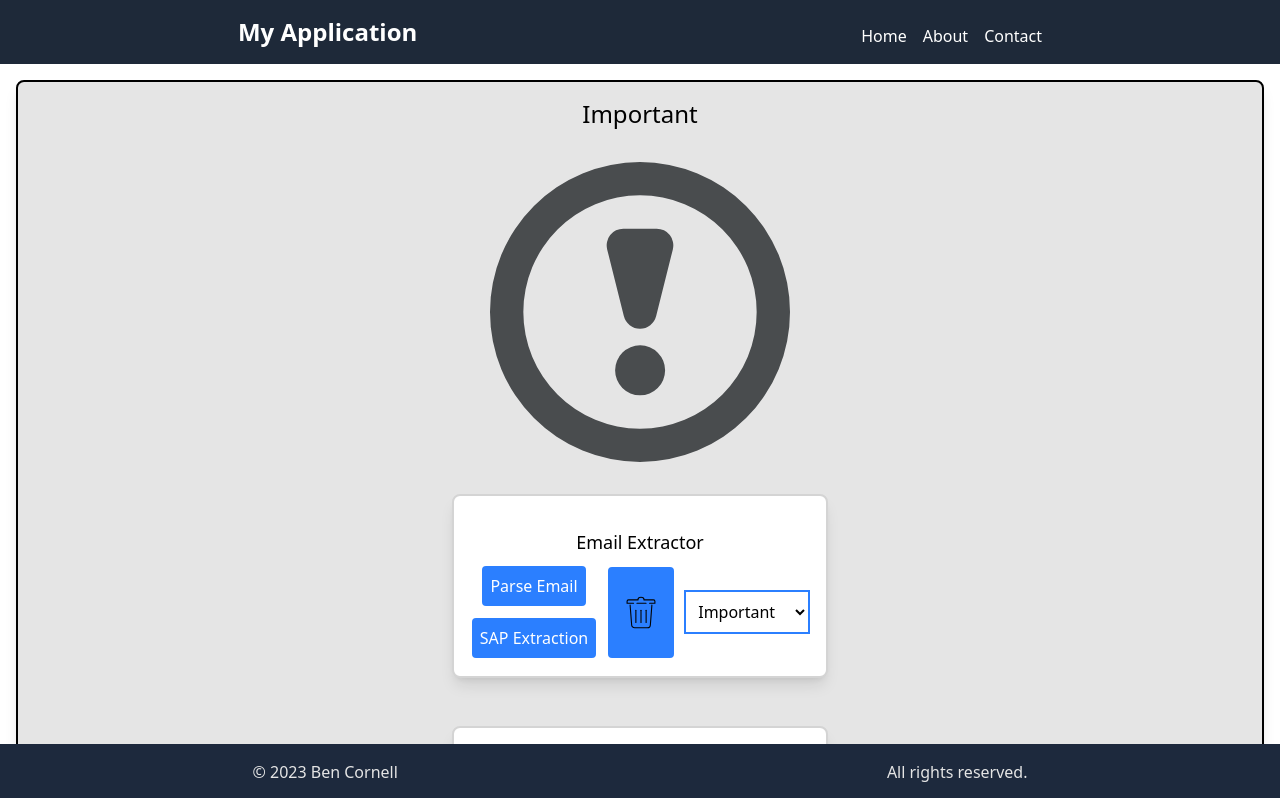
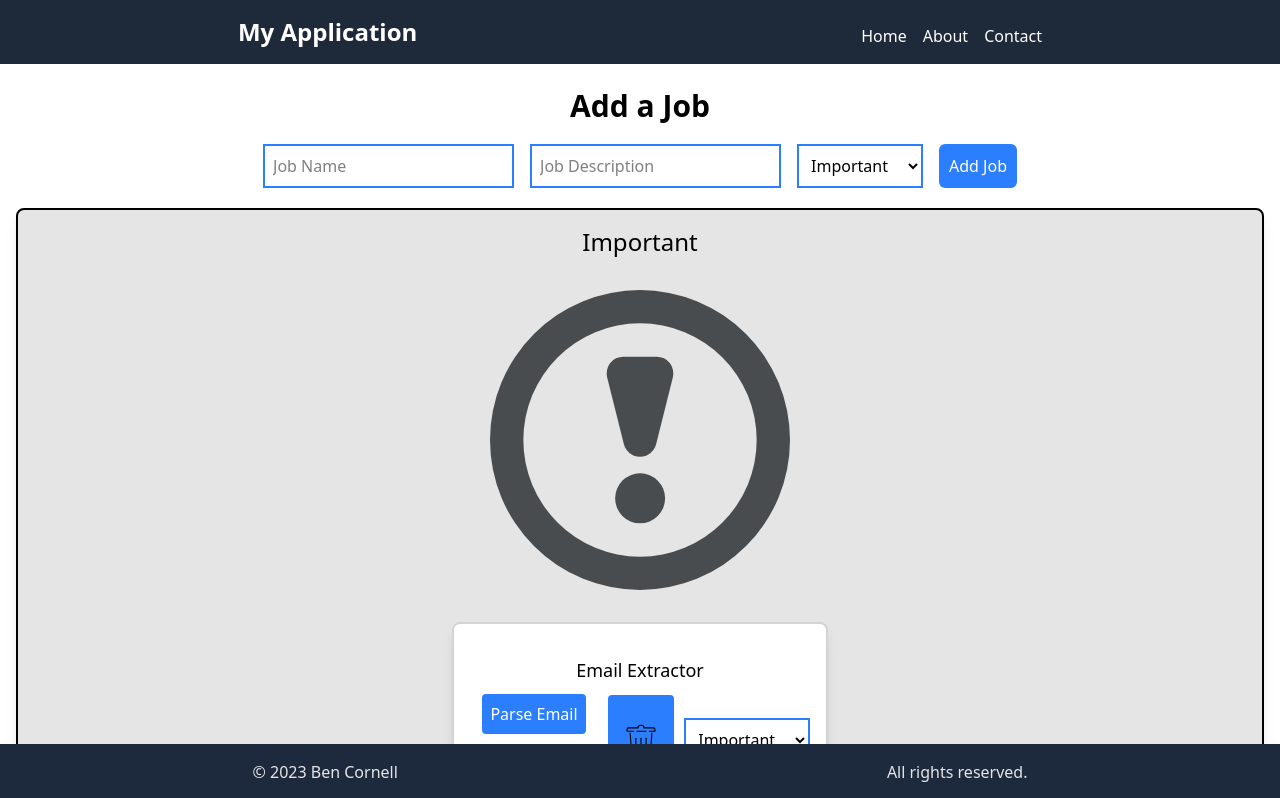
Before and after one commit to Ben-Cor/ITOnlineReact, a React (Vite) app: page / in a window 1280 px wide. Shown: the top 798 px of the page. Built offline with nearby package versions, Linux system fonts and the light colour scheme.

Commit message:
added ability to add job. Tidied code

```diff
--- a/src/components/JobTypes.jsx
+++ b/src/components/JobTypes.jsx
@@ -1,35 +1,126 @@
-import importantIcon from '../assets/important.svg'
-import inProgress from '../assets/in-progress.svg'
-import completed from '../assets/completed.svg'
-import JobColumn from '../components/JobColumn'
+import importantIcon from '../assets/important.svg';
+import inProgress from '../assets/in-progress.svg';
+import completed from '../assets/completed.svg';
+import JobColumn from '../components/JobColumn';
 import { useState } from 'react';
 
 export default function JobTypes() {
-        const [jobs, setJobs] = useState([
-        {id: 1, name: "Email Extractor", description: "Extracts emails from text", status: "Important" },
-        {id: 2, name: "Data Scraper", description: "Scrapes data from websites", status: "In Progress" },
-        {id: 3, name: "Sentiment Analyzer", description: "Analyzes sentiment of text", status: "Completed" },
-        {id: 4, name: "Keyword Extractor", description: "Extracts keywords from text", status: "Important" },
-        {id: 5, name: "Text Summarizer", description: "Summarizes text", status: "In Progress" },
+    const [jobs, setJobs] = useState([
+        { id: 1, name: "Email Extractor", description: "Extracts emails from text", status: "Important" },
+        { id: 2, name: "Data Scraper", description: "Scrapes data from websites", status: "In Progress" },
+        { id: 3, name: "Sentiment Analyzer", description: "Analyzes sentiment of text", status: "Completed" },
+        { id: 4, name: "Keyword Extractor", description: "Extracts keywords from text", status: "Important" },
+        { id: 5, name: "Text Summarizer", description: "Summarizes text", status: "In Progress" },
     ]);
+
+    // State for form inputs
+    const [formInputs, setFormInputs] = useState({
+        name: "",
+        description: "",
+        status: "Important", // Default status
+    });
 
     const deleteJob = (id) => {
         setJobs((prevJobs) => prevJobs.filter((job) => job.id !== id));
-    }
+    };
 
     const changeStatus = (id, event) => {
-        const newStatus = event.target.value; // Get the new status from the select element
+        const newStatus = event.target.value;
         setJobs((prevJobs) =>
             prevJobs.map((job) =>
                 job.id === id ? { ...job, status: newStatus } : job
             )
-        )};
+        );
+    };
+
+    function addJob(e) {
+        e.preventDefault(); // Prevent form submission from reloading the page
+        if (formInputs.name && formInputs.description) {
+            const newJob = {
+                id: jobs.length + 1,
+                name: formInputs.name,
+                description: formInputs.description,
+                status: formInputs.status,
+            };
+            setJobs((prevJobs) => [...prevJobs, newJob]); // Add the new job to the jobs array
+            setFormInputs({ name: "", description: "", status: "In Progress" }); // Reset the form inputs
+        } else {
+            alert("Please fill in all fields");
+        }
+    }
+
+    const handleInputChange = (e) => {
+        const { id, value } = e.target;
+        setFormInputs((prevInputs) => ({
+            ...prevInputs,
+            [id]: value, // Dynamically update the corresponding field
+        }));
+    };
 
     return (
-        <div className='mb-20'>
-            <JobColumn title={'Important'} image={importantIcon} imageAlt={'importantIcon'} deleteJob={deleteJob} changeStatus={changeStatus} jobs={jobs}/>
-            <JobColumn title={'In Progress'} image={inProgress} imageAlt={'In Progress'} deleteJob={deleteJob} changeStatus={changeStatus} jobs={jobs}/>
-            <JobColumn title={'Completed'} image={completed} imageAlt={'Completed'} deleteJob={deleteJob} changeStatus={changeStatus} jobs={jobs} />
+        <div className="mb-20">
+            <h1 className="text-3xl text-center font-bold mt-6">Add a Job</h1>
+            <form
+                className="flex gap-4 m-5 justify-center items-center"
+                onSubmit={addJob} // Call addJob on form submission
+            >
+                <input
+                    onChange={handleInputChange}
+                    value={formInputs.name}
+                    className="border-2 border-blue-500 p-2"
+                    type="text"
+                    id="name"
+                    placeholder="Job Name"
+                />
+                <input
+                    onChange={handleInputChange}
+                    value={formInputs.description}
+                    className="border-2 border-blue-500 p-2"
+                    type="text"
+                    id="description"
+                    placeholder="Job Description"
+                />
+                <select
+                    onChange={handleInputChange}
+                    value={formInputs.status}
+                    className="border-2 border-blue-500 p-2"
+                    id="status"
+                >
+                    <option value="Completed">Completed</option>
+                    <option value="In Progress">In Progress</option>
+                    <option value="Important">Important</option>
+                </select>
+                <button
+                    type="submit"
+                    className="border-2 border-blue-500 p-2 bg-blue-500 text-white rounded-md"
+                >
+                    Add Job
+                </button>
+            </form>
+            <JobColumn
+                title={"Important"}
+                image={importantIcon}
+                imageAlt={"importantIcon"}
+                deleteJob={deleteJob}
+                changeStatus={changeStatus}
+                jobs={jobs}
+            />
+            <JobColumn
+                title={"In Progress"}
+                image={inProgress}
+                imageAlt={"In Progress"}
+                deleteJob={deleteJob}
+                changeStatus={changeStatus}
+                jobs={jobs}
+            />
+            <JobColumn
+                title={"Completed"}
+                image={completed}
+                imageAlt={"Completed"}
+                deleteJob={deleteJob}
+                changeStatus={changeStatus}
+                jobs={jobs}
+            />
         </div>
-);
+    );
 }
```
